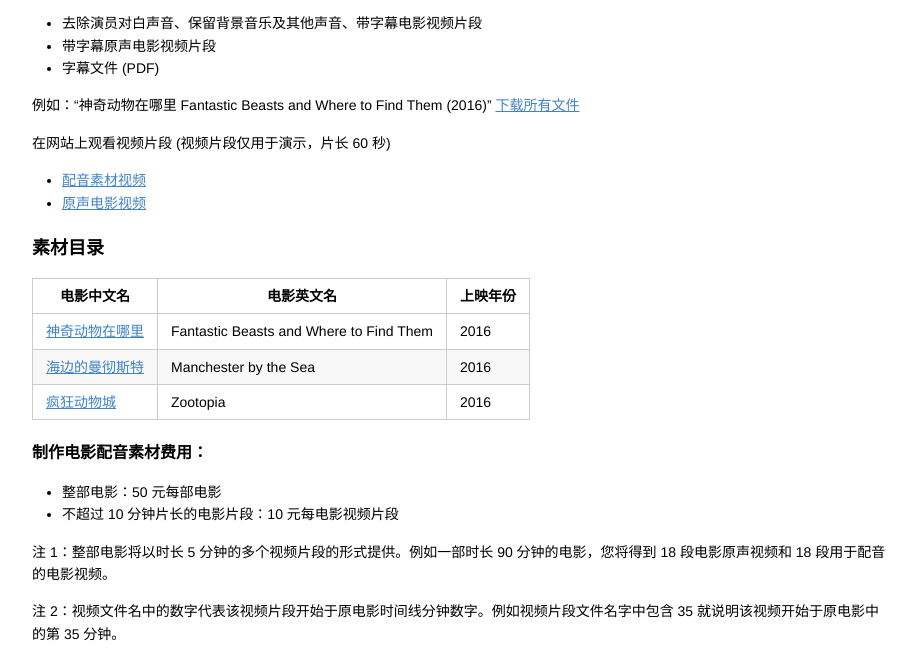
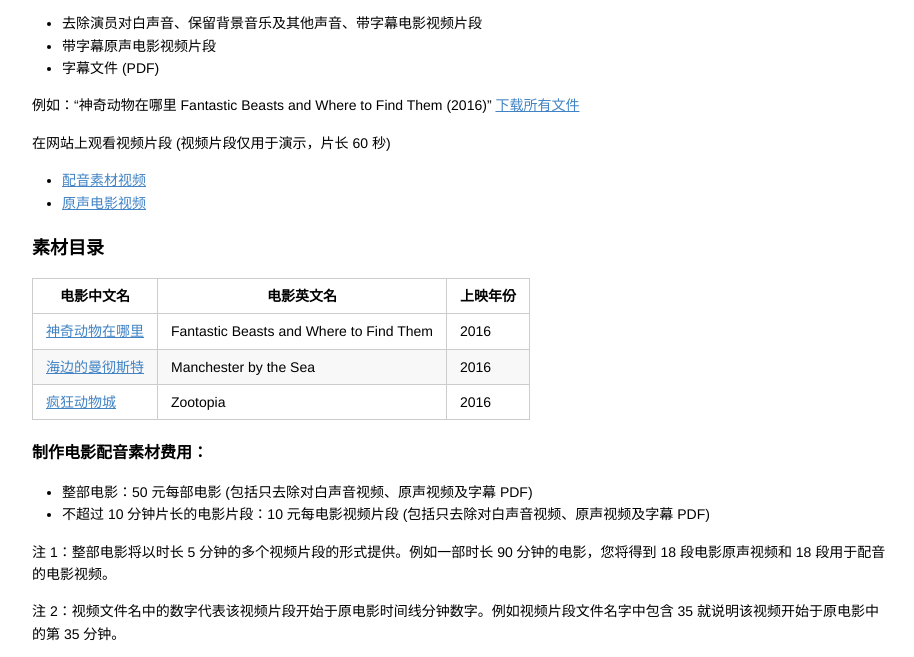
Before and after one commit to claliu/claliu.github.io, a plain HTML site: page index.html in a window 1280 px wide. Shown: the part 115-772 px from the top of the page, without its empty margins (181-1095 px from the left). Drawn offline with Linux system fonts and the light colour scheme.

Commit message:
update product details

```diff
--- a/index.html
+++ b/index.html
@@ -380,8 +380,8 @@ kbd {
 <h4 id="toc_2">制作电影配音素材费用：</h4>
 
 <ul>
-<li>整部电影：50 元每部电影</li>
-<li>不超过 10 分钟片长的电影片段：10 元每电影视频片段</li>
+<li>整部电影：50 元每部电影 (包括只去除对白声音视频、原声视频及字幕 PDF)</li>
+<li>不超过 10 分钟片长的电影片段：10 元每电影视频片段 (包括只去除对白声音视频、原声视频及字幕 PDF)</li>
 </ul>
 
 <p>注 1：整部电影将以时长 5 分钟的多个视频片段的形式提供。例如一部时长 90 分钟的电影，您将得到 18 段电影原声视频和 18 段用于配音的电影视频。</p>
```
